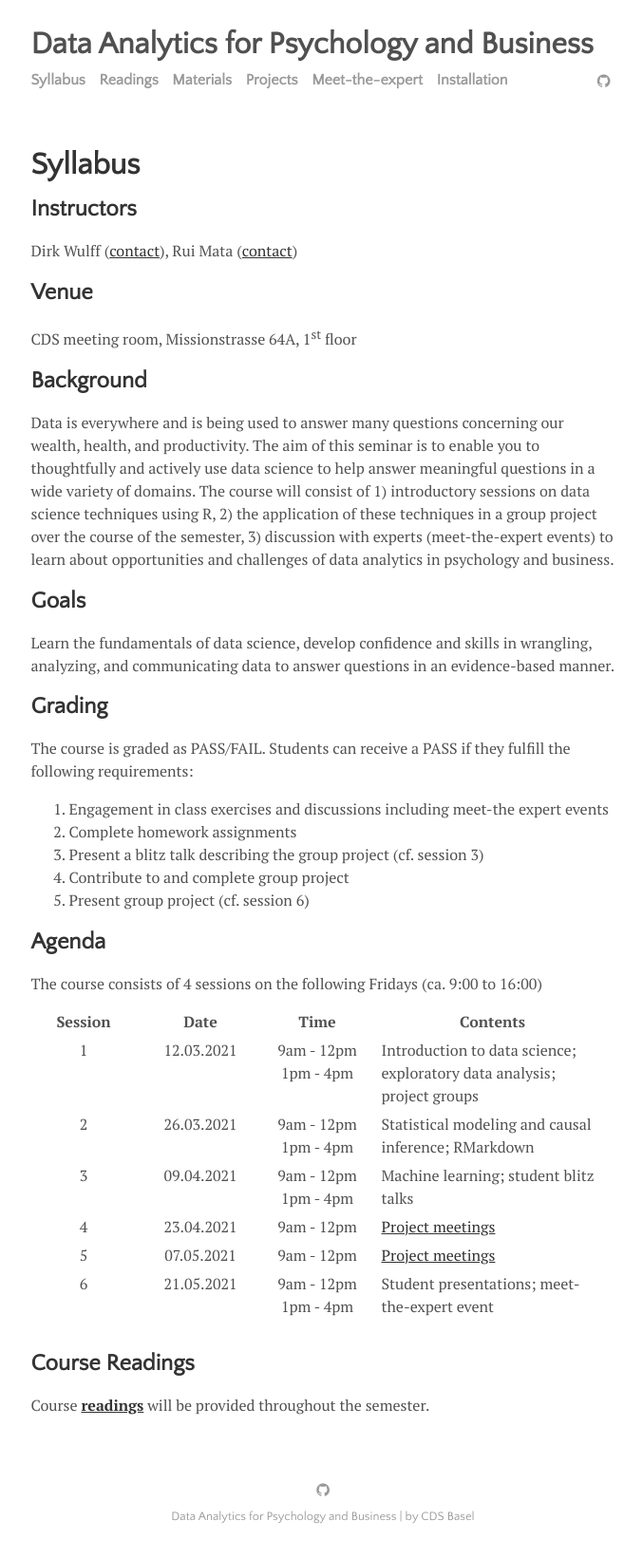
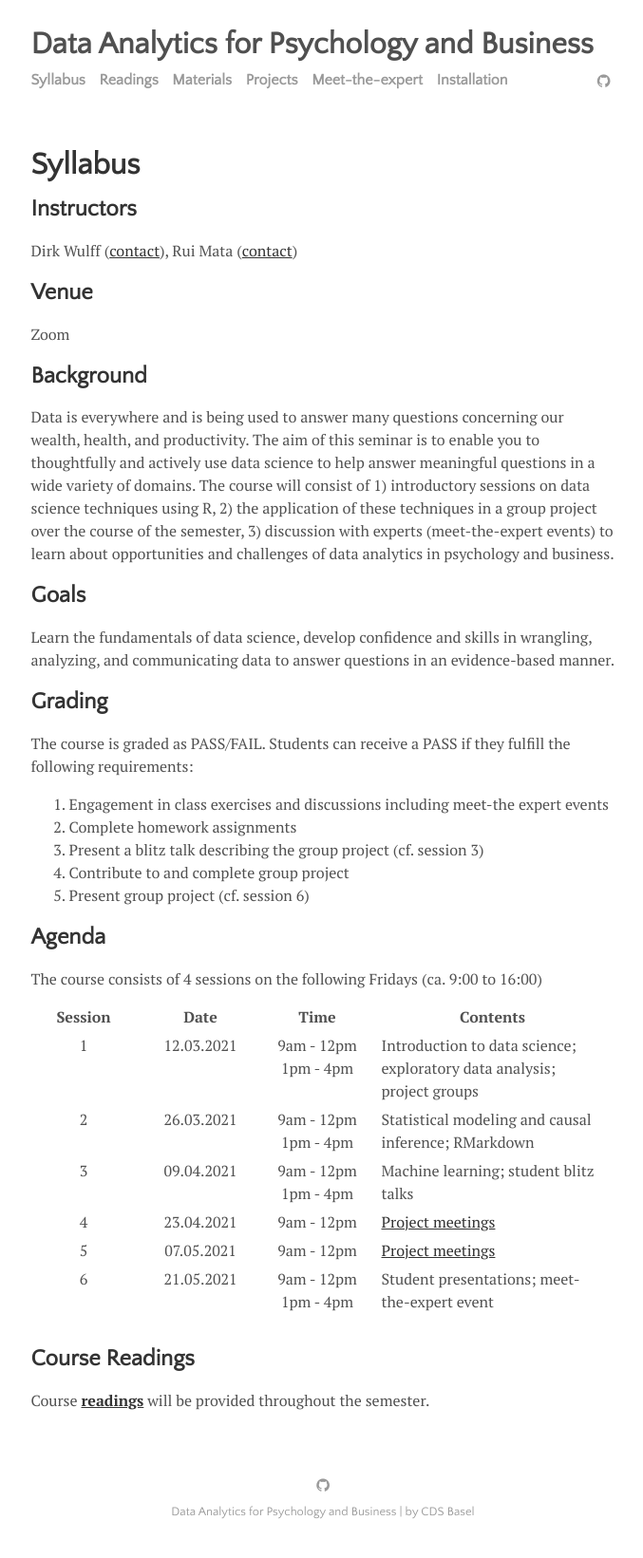
Before and after one commit to cdsbasel/dataanalytics_2021, a Jekyll site: the page built from menu/syllabus.md, in a window 1280 px wide. Shown: the whole page at 95% size, without its empty margins (300-977 px from the left). Built offline with Jekyll 4.4.1, drawn with Linux system fonts in a browser that asks for light colours.

Commit message:
Update syllabus.md

```diff
--- a/menu/syllabus.md
+++ b/menu/syllabus.md
@@ -7,7 +7,7 @@ title: Syllabus
 Dirk Wulff (<a href="mailto:dirk.wulff@unibas.ch">contact</a>), Rui Mata (<a href="mailto:rui.mata@unibas.ch">contact</a>)
 
 ## Venue
-CDS meeting room, Missionstrasse 64A, 1<sup>st</sup> floor
+Zoom
 
 ## Background
 Data is everywhere and is being used to answer many questions concerning our wealth, health, and productivity. The aim of this seminar is to enable you to thoughtfully and actively use data science to help answer meaningful questions in a wide variety of domains. The course will consist of 1) introductory sessions on data science techniques using R, 2) the application of these techniques in a group project over the course of the semester, 3) discussion with experts (meet-the-expert events) to learn about opportunities and challenges of data analytics in psychology and business.
```
